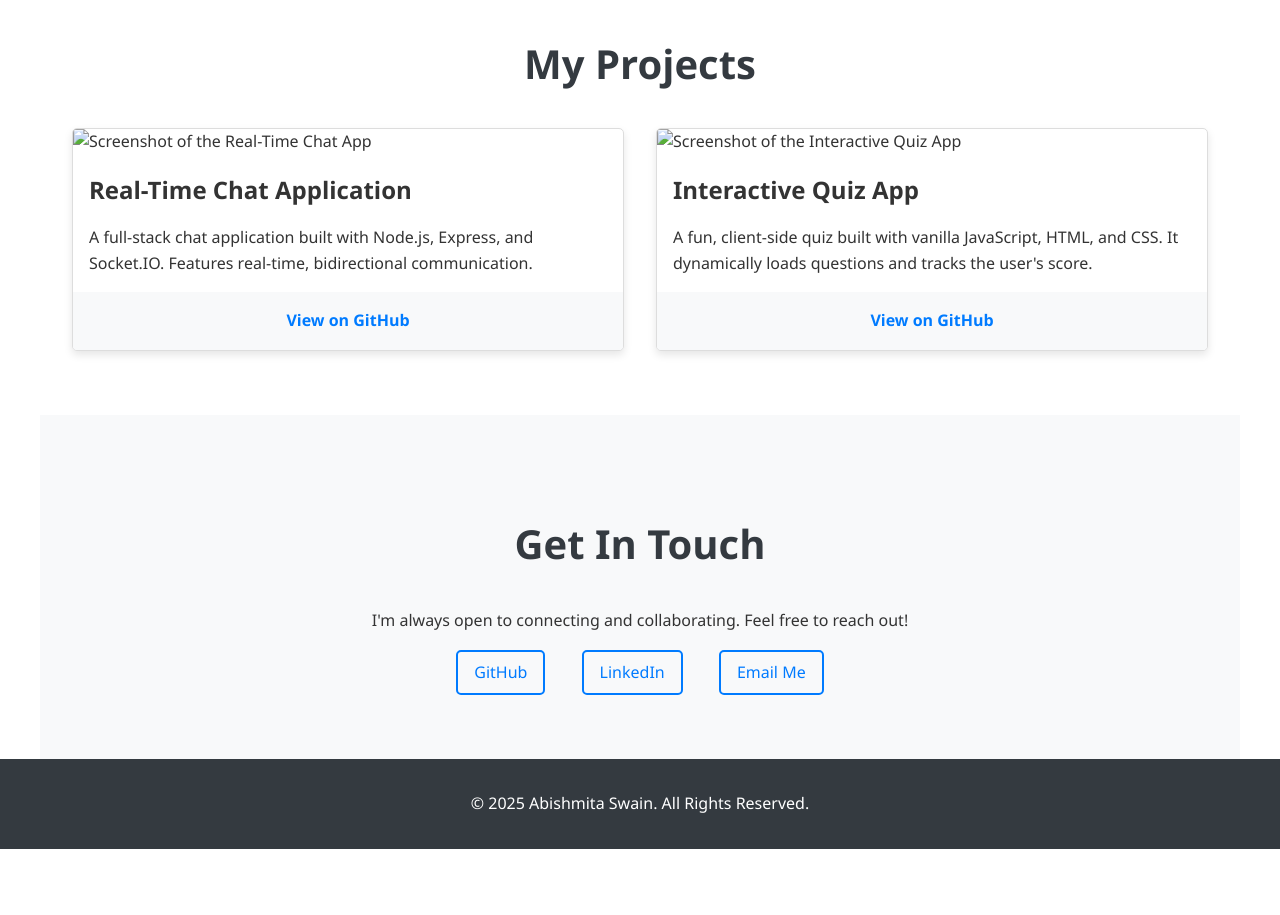
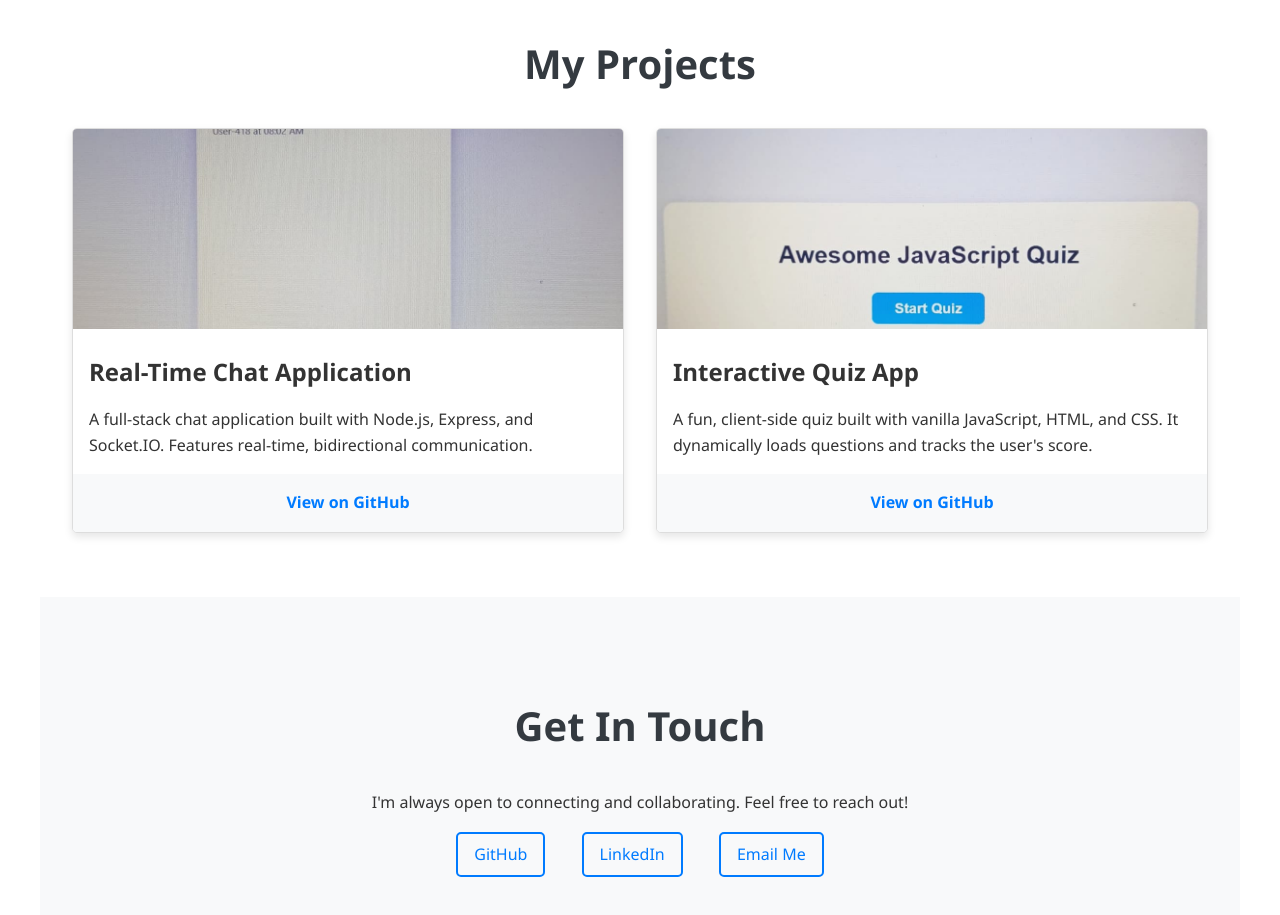
Before and after one commit to Abish-13/my-portfolio, a plain HTML site: page index.html in a window 1280 px wide. Shown: the part 1100-2015 px from the top of the page. Before the commit the page ends 1949 px from the top, so only its background shows below. Drawn offline with Linux system fonts and the light colour scheme.

Commit message:
Fix image paths and spelling

```diff
--- a/index.html
+++ b/index.html
@@ -45,14 +45,14 @@
             <div class="project-grid">
 
                 <div class="project-card">
-                    <img src="chat-app.jpg" alt="Screenshot of the Real-Time Chat App">
+                    <img src="images/chat-app.jpg" alt="Screenshot of the Real-Time Chat App">
                     <h3>Real-Time Chat Application</h3>
                     <p>A full-stack chat application built with Node.js, Express, and Socket.IO. Features real-time, bidirectional communication.</p>
                     <a href="https://github.com/Abish-13/realtime-chat-application" target="_blank">View on GitHub</a>
                 </div>
 
                 <div class="project-card">
-                    <img src="quiz-app.jpg" alt="Screenshot of the Interactive Quiz App">
+                    <img src="images/quiz-app.jpg" alt="Screenshot of the Interactive Quiz App">
                     <h3>Interactive Quiz App</h3>
                     <p>A fun, client-side quiz built with vanilla JavaScript, HTML, and CSS. It dynamically loads questions and tracks the user's score.</p>
                     <a href="https://github.com/Abish-13/interactive-quiz-app" target="_blank">View on GitHub</a>
```
